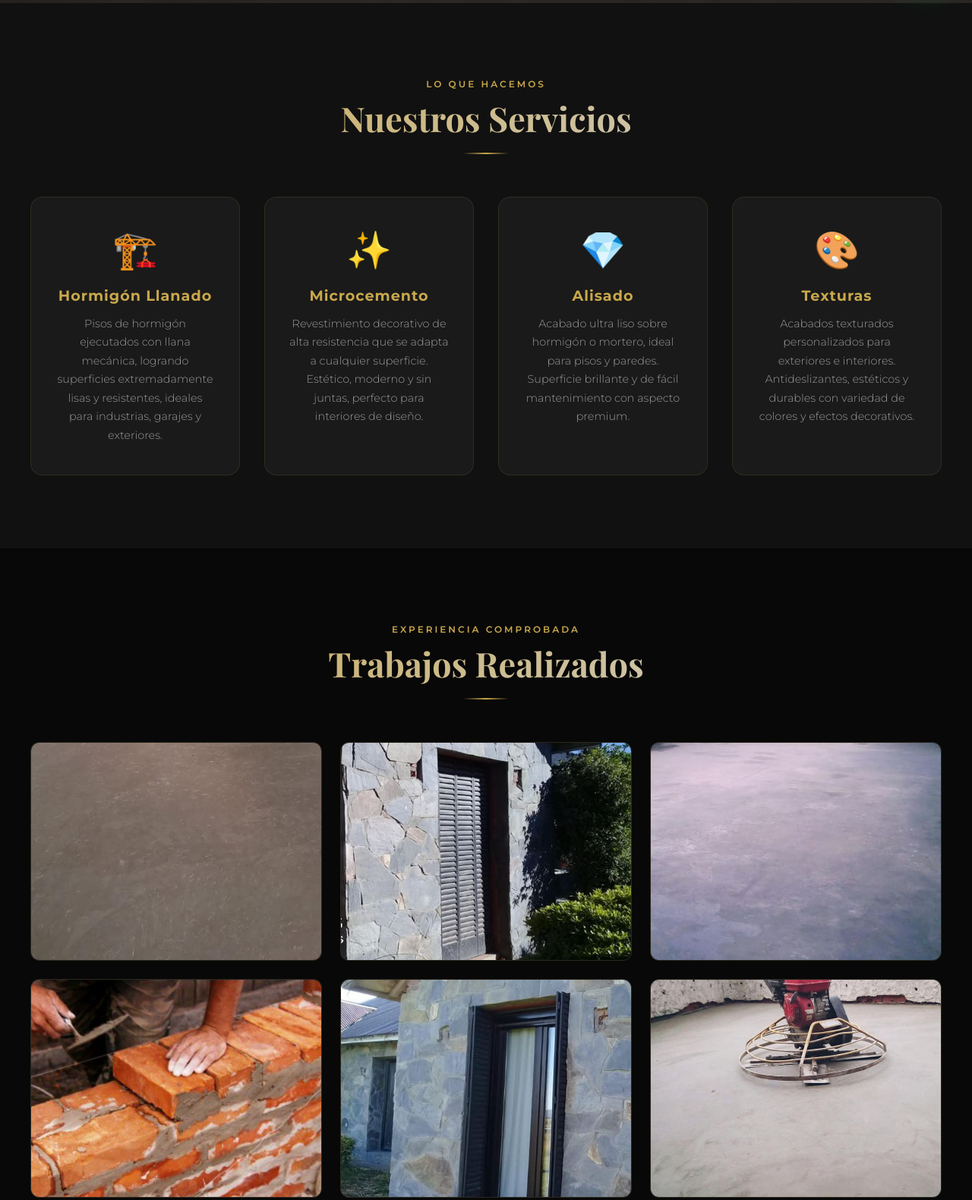
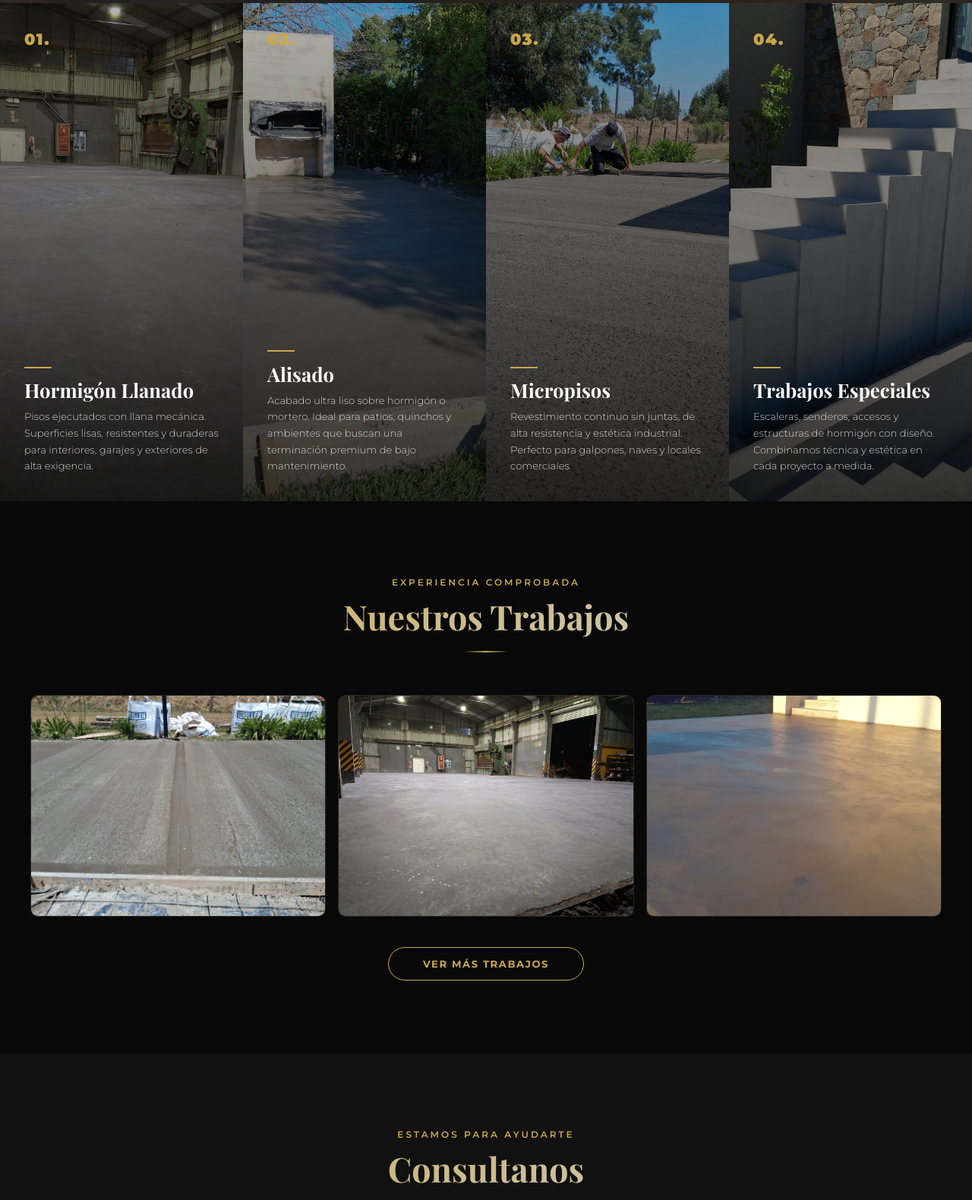
Before and after one commit to Luciano2248/ez_corrado, a plain HTML site: page index.html in a window 1280 px wide. Shown: the part 796-2376 px from the top of the page at 76% size. Drawn offline with nearby package versions, Linux system fonts and the light colour scheme.

Commit message:
Reemplazar fotos con imagenes reales y rediseñar secciones
- Seccion servicios rediseñada estilo fondos: 4 paneles con foto real de fondo, numero, titulo y descripcion
- Nueva seccion Nuestros Trabajos con 3 fotos visibles + 3 adicionales ocultas
- Boton Ver mas / Ver menos para expandir galeria
- Hero actualizado con foto real de piso alisado
- Eliminadas fotos Captura1-6 del portfolio
- Agregadas 9 imagenes reales de obras (IMG-20260525-WA*)

Co-Authored-By: Claude Sonnet 4.6 <noreply@anthropic.com>

```diff
--- a/index.html
+++ b/index.html
@@ -69,7 +69,7 @@
     #inicio::before {
       content: '';
       position: absolute; inset: -20px;
-      background: url('Captura1.JPG') center/cover no-repeat;
+      background: url('IMG-20260525-WA0050.jpg') center/cover no-repeat;
       filter: blur(5px);
       transform: scale(1.05);
       z-index: 0;
@@ -140,53 +140,138 @@
     section { padding: 6rem 2rem; }
     .container { max-width: 1200px; margin: 0 auto; }
 
-    /* ─── SERVICIOS ─── */
-    #servicios { background: var(--oscuro); }
-    .servicios-grid {
+    /* ─── FONDOS / SERVICIOS ─── */
+    #servicios {
+      padding: 0;
+      background: var(--negro);
+    }
+    .fondos-grid {
       display: grid;
-      grid-template-columns: repeat(auto-fit, minmax(260px, 1fr));
-      gap: 2rem;
+      grid-template-columns: repeat(4, 1fr);
+      min-height: 82vh;
     }
-    .servicio-card {
-      background: var(--gris1);
-      border: 1px solid rgba(201,168,76,0.12);
-      border-radius: 16px; padding: 2.5rem 2rem;
-      transition: transform .3s, border-color .3s, box-shadow .3s;
-      text-align: center; position: relative; overflow: hidden;
+    .fondo-panel {
+      position: relative;
+      overflow: hidden;
+      cursor: default;
     }
-    .servicio-card::before {
-      content: ''; position: absolute; top: 0; left: 0; right: 0; height: 2px;
-      background: linear-gradient(90deg, transparent, var(--oro), transparent);
-      opacity: 0; transition: opacity .3s;
+    .fondo-bg {
+      position: absolute; inset: 0;
+      background-size: cover; background-position: center;
+      transition: transform .7s ease;
     }
-    .servicio-card:hover { transform: translateY(-6px); border-color: rgba(201,168,76,0.35); box-shadow: 0 20px 50px rgba(0,0,0,0.5); }
-    .servicio-card:hover::before { opacity: 1; }
-    .servicio-icon { font-size: 3rem; margin-bottom: 1.2rem; display: block; }
-    .servicio-card h3 { color: var(--oro); font-size: 1.2rem; margin-bottom: .8rem; letter-spacing: .05em; }
-    .servicio-card p { color: #999; font-size: .9rem; line-height: 1.7; font-weight: 300; }
+    .fondo-panel:hover .fondo-bg { transform: scale(1.07); }
+    .fondo-overlay {
+      position: absolute; inset: 0;
+      background: linear-gradient(
+        to bottom,
+        rgba(0,0,0,0.30) 0%,
+        rgba(0,0,0,0.55) 50%,
+        rgba(0,0,0,0.80) 100%
+      );
+      transition: background .4s;
+    }
+    .fondo-panel:hover .fondo-overlay {
+      background: linear-gradient(
+        to bottom,
+        rgba(0,0,0,0.15) 0%,
+        rgba(0,0,0,0.40) 50%,
+        rgba(0,0,0,0.72) 100%
+      );
+    }
+    .fondo-content {
+      position: relative; z-index: 2;
+      padding: 2.2rem 2rem;
+      height: 100%;
+      display: flex; flex-direction: column; justify-content: space-between;
+    }
+    .fondo-num {
+      font-size: 1.3rem; font-weight: 900;
+      color: var(--oro); letter-spacing: .08em;
+      font-family: 'Montserrat', sans-serif;
+    }
+    .fondo-bottom {}
+    .fondo-sep {
+      width: 36px; height: 2px;
+      background: var(--oro);
+      margin-bottom: .9rem;
+    }
+    .fondo-title {
+      font-family: 'Playfair Display', serif;
+      font-size: clamp(1.3rem, 2vw, 1.9rem);
+      color: #fff; font-weight: 700;
+      margin-bottom: .6rem; line-height: 1.15;
+    }
+    .fondo-desc {
+      color: rgba(255,255,255,0.78);
+      font-size: .82rem; line-height: 1.65; font-weight: 300;
+    }
 
-    /* ─── PORTFOLIO ─── */
+    @media (max-width: 900px) {
+      .fondos-grid {
+        grid-template-columns: repeat(2, 1fr);
+        min-height: auto;
+      }
+      .fondo-panel { min-height: 55vw; }
+    }
+    @media (max-width: 500px) {
+      .fondos-grid { grid-template-columns: 1fr; }
+      .fondo-panel { min-height: 75vw; }
+    }
+
+    /* ─── NUESTROS TRABAJOS ─── */
     #trabajos { background: var(--negro); }
-    .portfolio-grid {
+    .trabajos-grid {
       display: grid;
       grid-template-columns: repeat(3, 1fr);
-      gap: 1.5rem;
+      gap: 1rem;
     }
-    .portfolio-item {
-      position: relative; border-radius: 12px; overflow: hidden;
+    .trabajo-item {
+      position: relative; border-radius: 10px; overflow: hidden;
       aspect-ratio: 4/3;
-      border: 1px solid rgba(201,168,76,0.1);
+      border: 1px solid rgba(201,168,76,0.08);
       background: var(--gris1);
     }
-    .portfolio-item img {
+    .trabajo-item img {
       width: 100%; height: 100%; object-fit: cover;
+      transition: transform .5s ease;
+      display: block;
       user-select: none; pointer-events: none;
     }
+    .trabajo-item:hover img { transform: scale(1.05); }
+
+    .trabajos-extra {
+      display: contents;
+    }
+    .trabajos-extra.oculto > .trabajo-item {
+      display: none;
+    }
+
+    .trabajos-cta {
+      text-align: center;
+      margin-top: 2.5rem;
+    }
+    .btn-ver-mas {
+      background: transparent;
+      border: 1px solid var(--oro);
+      color: var(--oro);
+      padding: .8rem 2.8rem; border-radius: 50px;
+      font-family: 'Montserrat', sans-serif;
+      font-size: .82rem; font-weight: 700;
+      letter-spacing: .12em; text-transform: uppercase;
+      cursor: pointer;
+      transition: background .25s, color .25s, transform .2s;
+    }
+    .btn-ver-mas:hover {
+      background: var(--oro); color: var(--negro);
+      transform: translateY(-2px);
+    }
+
     @media (max-width: 700px) {
-      .portfolio-grid { grid-template-columns: repeat(2, 1fr); }
+      .trabajos-grid { grid-template-columns: repeat(2, 1fr); }
     }
     @media (max-width: 420px) {
-      .portfolio-grid { grid-template-columns: 1fr; }
+      .trabajos-grid { grid-template-columns: 1fr; }
     }
 
     /* ─── CONTACTO ─── */
@@ -295,7 +380,7 @@
   <ul class="nav-links">
     <li><a href="#inicio">Inicio</a></li>
     <li><a href="#servicios">Servicios</a></li>
-    <li><a href="#trabajos">Portfolio</a></li>
+    <li><a href="#trabajos">Trabajos</a></li>
     <li><a href="#consultas">Contacto</a></li>
   </ul>
   <a class="nav-wsp-btn" href="https://wa.me/542494285254?text=Hola%2C%20consulto%20por%20pisos" target="_blank">
@@ -322,55 +407,102 @@
   </div>
 </section>
 
-<!-- ═══════════ SERVICIOS ═══════════ -->
+<!-- ═══════════ SERVICIOS – ESTILO FONDOS ═══════════ -->
 <section id="servicios">
-  <div class="container">
-    <div class="section-title fade-in">
-      <span class="tag">Lo que hacemos</span>
-      <h2>Nuestros Servicios</h2>
-      <div class="divider"></div>
-    </div>
-    <div class="servicios-grid">
-      <div class="servicio-card fade-in">
-        <span class="servicio-icon">🏗️</span>
-        <h3>Hormigón Llanado</h3>
-        <p>Pisos de hormigón ejecutados con llana mecánica, logrando superficies extremadamente lisas y resistentes, ideales para industrias, garajes y exteriores.</p>
-      </div>
-      <div class="servicio-card fade-in">
-        <span class="servicio-icon">✨</span>
-        <h3>Microcemento</h3>
-        <p>Revestimiento decorativo de alta resistencia que se adapta a cualquier superficie. Estético, moderno y sin juntas, perfecto para interiores de diseño.</p>
-      </div>
-      <div class="servicio-card fade-in">
-        <span class="servicio-icon">💎</span>
-        <h3>Alisado</h3>
-        <p>Acabado ultra liso sobre hormigón o mortero, ideal para pisos y paredes. Superficie brillante y de fácil mantenimiento con aspecto premium.</p>
-      </div>
-      <div class="servicio-card fade-in">
-        <span class="servicio-icon">🎨</span>
-        <h3>Texturas</h3>
-        <p>Acabados texturados personalizados para exteriores e interiores. Antideslizantes, estéticos y durables con variedad de colores y efectos decorativos.</p>
+  <div class="fondos-grid">
+
+    <div class="fondo-panel">
+      <div class="fondo-bg" style="background-image:url('IMG-20260525-WA0032.jpg')"></div>
+      <div class="fondo-overlay"></div>
+      <div class="fondo-content">
+        <span class="fondo-num">01.</span>
+        <div class="fondo-bottom">
+          <div class="fondo-sep"></div>
+          <h3 class="fondo-title">Hormigón Llanado</h3>
+          <p class="fondo-desc">Pisos ejecutados con llana mecánica. Superficies lisas, resistentes y duraderas para interiores, garajes y exteriores de alta exigencia.</p>
+        </div>
       </div>
     </div>
+
+    <div class="fondo-panel">
+      <div class="fondo-bg" style="background-image:url('IMG-20260525-WA0040.jpg')"></div>
+      <div class="fondo-overlay"></div>
+      <div class="fondo-content">
+        <span class="fondo-num">02.</span>
+        <div class="fondo-bottom">
+          <div class="fondo-sep"></div>
+          <h3 class="fondo-title">Alisado</h3>
+          <p class="fondo-desc">Acabado ultra liso sobre hormigón o mortero. Ideal para patios, quinchos y ambientes que buscan una terminación premium de bajo mantenimiento.</p>
+        </div>
+      </div>
+    </div>
+
+    <div class="fondo-panel">
+      <div class="fondo-bg" style="background-image:url('IMG-20260525-WA0028.jpg')"></div>
+      <div class="fondo-overlay"></div>
+      <div class="fondo-content">
+        <span class="fondo-num">03.</span>
+        <div class="fondo-bottom">
+          <div class="fondo-sep"></div>
+          <h3 class="fondo-title">Micropisos</h3>
+          <p class="fondo-desc">Revestimiento continuo sin juntas, de alta resistencia y estética industrial. Perfecto para galpones, naves y locales comerciales.</p>
+        </div>
+      </div>
+    </div>
+
+    <div class="fondo-panel">
+      <div class="fondo-bg" style="background-image:url('IMG-20260525-WA0041.jpg')"></div>
+      <div class="fondo-overlay"></div>
+      <div class="fondo-content">
+        <span class="fondo-num">04.</span>
+        <div class="fondo-bottom">
+          <div class="fondo-sep"></div>
+          <h3 class="fondo-title">Trabajos Especiales</h3>
+          <p class="fondo-desc">Escaleras, senderos, accesos y estructuras de hormigón con diseño. Combinamos técnica y estética en cada proyecto a medida.</p>
+        </div>
+      </div>
+    </div>
+
   </div>
 </section>
 
-<!-- ═══════════ PORTFOLIO ═══════════ -->
+<!-- ═══════════ NUESTROS TRABAJOS ═══════════ -->
 <section id="trabajos">
   <div class="container">
     <div class="section-title fade-in">
       <span class="tag">Experiencia comprobada</span>
-      <h2>Trabajos Realizados</h2>
+      <h2>Nuestros Trabajos</h2>
       <div class="divider"></div>
     </div>
 
-    <div class="portfolio-grid">
-      <div class="portfolio-item fade-in"><img src="Captura1.JPG" alt="Trabajo 1" loading="lazy"></div>
-      <div class="portfolio-item fade-in"><img src="Captura2.JPG" alt="Trabajo 2" loading="lazy"></div>
-      <div class="portfolio-item fade-in"><img src="Captura3.JPG" alt="Trabajo 3" loading="lazy"></div>
-      <div class="portfolio-item fade-in"><img src="Captura4.JPG" alt="Trabajo 4" loading="lazy"></div>
-      <div class="portfolio-item fade-in"><img src="Captura5.JPG" alt="Trabajo 5" loading="lazy"></div>
-      <div class="portfolio-item fade-in"><img src="Captura6.JPG" alt="Trabajo 6" loading="lazy"></div>
+    <div class="trabajos-grid">
+      <!-- Fotos visibles por defecto -->
+      <div class="trabajo-item fade-in">
+        <img src="IMG-20260525-WA0029.jpg" alt="Piso de hormigón industrial" loading="lazy">
+      </div>
+      <div class="trabajo-item fade-in">
+        <img src="IMG-20260525-WA0034.jpg" alt="Losa de hormigón con junta" loading="lazy">
+      </div>
+      <div class="trabajo-item fade-in">
+        <img src="IMG-20260525-WA0050.jpg" alt="Piso alisado al atardecer" loading="lazy">
+      </div>
+
+      <!-- Fotos ocultas hasta Ver más -->
+      <div class="trabajos-extra oculto">
+        <div class="trabajo-item fade-in">
+          <img src="IMG-20260525-WA0037.jpg" alt="Acceso y sendero de hormigón" loading="lazy">
+        </div>
+        <div class="trabajo-item fade-in">
+          <img src="IMG-20260525-WA0047.jpg" alt="Encofrado y fundaciones" loading="lazy">
+        </div>
+        <div class="trabajo-item fade-in">
+          <img src="IMG-20260525-WA0040.jpg" alt="Patio hormigón alisado con quincho" loading="lazy">
+        </div>
+      </div>
+    </div>
+
+    <div class="trabajos-cta">
+      <button class="btn-ver-mas" id="btnVerMas" onclick="toggleTrabajos()">Ver más trabajos</button>
     </div>
   </div>
 </section>
@@ -414,7 +546,7 @@
   <div class="footer-links">
     <a href="#inicio">Inicio</a>
     <a href="#servicios">Servicios</a>
-    <a href="#trabajos">Portfolio</a>
+    <a href="#trabajos">Trabajos</a>
     <a href="#consultas">Contacto</a>
   </div>
   <p>© 2025 Ezco Construcciones · Ezequiel Corrado · Tandil, Buenos Aires<br>
@@ -445,7 +577,21 @@
   }, { threshold: 0.12 });
   document.querySelectorAll('.fade-in').forEach(el => observer.observe(el));
 
+  /* ─── VER MÁS TRABAJOS ─── */
+  function toggleTrabajos() {
+    const extra = document.querySelector('.trabajos-extra');
+    const btn = document.getElementById('btnVerMas');
+    const abierto = !extra.classList.contains('oculto');
 
+    if (abierto) {
+      extra.classList.add('oculto');
+      btn.textContent = 'Ver más trabajos';
+    } else {
+      extra.classList.remove('oculto');
+      btn.textContent = 'Ver menos';
+      extra.querySelectorAll('.fade-in').forEach(el => observer.observe(el));
+    }
+  }
 </script>
 </body>
 </html>
```
Also changed, not shown: IMG-20260525-WA0028.jpg (added), IMG-20260525-WA0029.jpg (added), IMG-20260525-WA0032.jpg (added), IMG-20260525-WA0034.jpg (added), IMG-20260525-WA0037.jpg (added), IMG-20260525-WA0040.jpg (added), IMG-20260525-WA0041.jpg (added), IMG-20260525-WA0047.jpg (added), IMG-20260525-WA0050.jpg (added).
